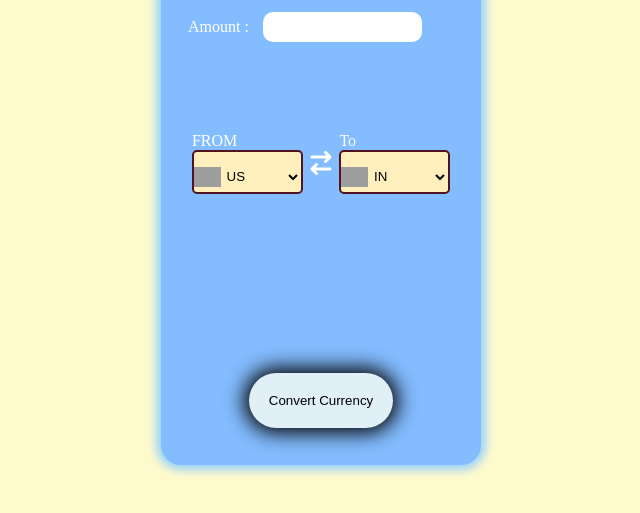
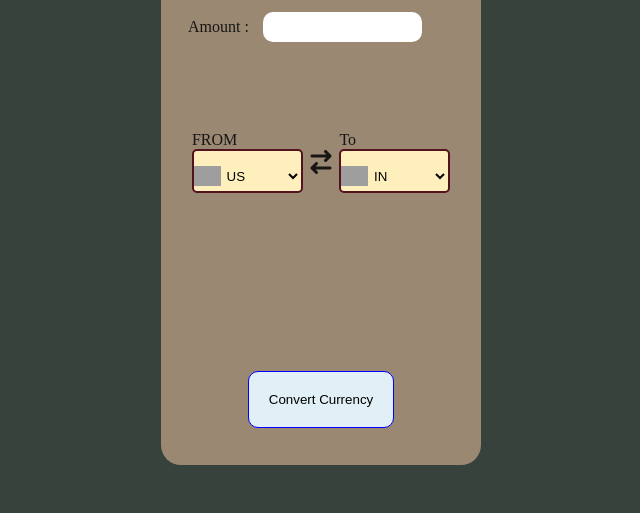
Before and after one commit to pranabdwibedi/Currency-Converter, a plain HTML site: page index.html in a window 1280 px wide. Shown: the part 215-728 px from the top of the page, without its empty margins (319-959 px from the left). Drawn offline with Linux system fonts and the light colour scheme; grey boxes are pictures that could not be loaded.

Commit message:
CSS file optimized

```diff
--- a/style.css
+++ b/style.css
@@ -6,7 +6,7 @@
 body{
     min-width: 100vw;
     height: 100vh;
-    background-color: #FFFACC;
+    background-color: #37423D;
     display: flex;
     justify-content: center;
     align-items: center;
@@ -15,14 +15,16 @@ body{
     width: 25vw;
     height: 70vh;
     padding: 20px;
-    background-color: #83BCFF;
+    background-color: #9A8873;
     border-radius: 20px;
     display: flex;
     flex-wrap: wrap;
     justify-content: center;
     align-items: center;
-    color: white;
-    box-shadow: 0 0 10px 5px #97D2FB;
+    color: #171614;
+}
+.container:hover{
+    box-shadow: 0 0 20px 5px #3A2618;
 }
 form{
     width: 95%;
@@ -47,9 +49,11 @@ form{
     height: fit-content;
     padding: 20px;
     background-color: #E1EFF6;
-    border: none;
-    box-shadow: 0 0 20px 5px black;
-    border-radius: 30px;
+    border: 0.5px solid blue;
+    border-radius: 10px;
+}
+#btn:hover{
+    box-shadow: 0 0 5px 5px #000000;
 }
 .dropDowns{
     height: fit-content;
@@ -86,3 +90,10 @@ form{
     justify-content: space-around;
     align-items: center;
 }
+#hiddenOutput{
+    width: fit-content;
+    height: fit-content;
+    padding: 10px;
+    background-color: white;
+    border-radius: 5px;
+}
```
